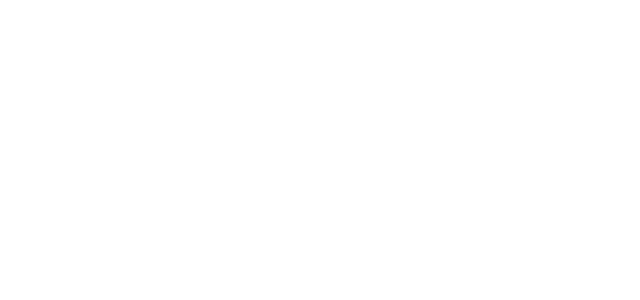
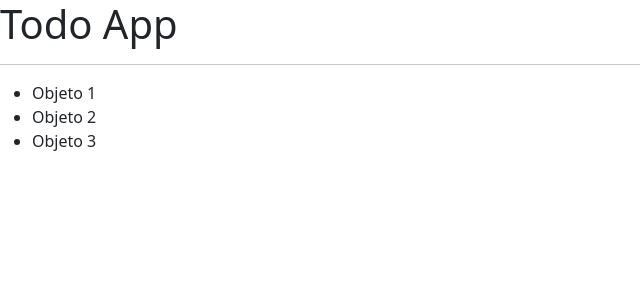
Before and after one commit to LuisJavier55/05-HOOKNEW, a React (Vite) app: page / in a window 1280 px wide. Shown: the top 300 px of the page, without its empty margins (0-640 px from the left). Built offline with nearby package versions, Linux system fonts and the light colour scheme.

Commit message:
se agregaron los nuevos archivos en donde comenzaremos a ver el useReducer

```diff
--- /dev/null
+++ b/src/08-useReducer/TodoApp.jsx
@@ -0,0 +1,29 @@
+import { useReducer } from "react"
+import { todoReducer } from "./todoReducer"
+
+//-3-Creamos nuestro estado inicial
+const estadoInicial = [{
+  id:1,
+  descripcion: "Primer Estado",
+  done: false
+}]
+
+export const TodoApp = () => {
+//-2- creamos nuestro useReducer
+   const [stado, dispatch] = useReducer(todoReducer,estadoInicial)
+
+
+  return (
+    <>
+    <h1>Todo App</h1>
+
+    <hr />
+
+    <ul>
+        <li>Objeto 1</li>
+        <li>Objeto 2</li>
+        <li>Objeto 3</li>
+    </ul>
+    </>
+  )
+}
--- a/src/08-useReducer/intro-reducer.js
+++ b/src/08-useReducer/intro-reducer.js
@@ -1,4 +1,6 @@
-
+// Recuerda que un reducer es una función que recibe el estado actual y una acción, y devuelve un nuevo estado.
+// Es una función puramente declarativa que no debe modificar el estado original, sino que debe devolver una copia
+// del estado actualizado según el tipo de acción que se haya recibido.
 
 // Debemos de generar el estado incial el cual va estar nuestro Reducer
 
@@ -9,14 +11,15 @@
 }]
 
 //Mandar al estado inicial en el Reducer; reducer es una funcion que nos ayudara a mandar el estado
-//al crear nuestra funcion, tendra dos argumentos el estado(state)donde enviaremos el estado inicial
-//y nuestra accion(action) es la accion que queramos que haga, agregar, eliminar, modifiar etc
+//al crear nuestra funcion, tendra dos argumentos
+// El estado actual(state): el valor del estado antes de la acción.
+//La acción(action): un objeto que describe qué debe cambiar en el estado.
     const todoReducer = (state = estadoInicial, action = {}) =>{
 
         //! este paso es el ultimo
         // se agregara una condicion para saber si nuestro nuevo estado llega, con nuestro accion creada (addTodoAction)
         // si nuestro tipo de accion es iagual ?
-        if (action.type === '[TODO] agregar todo'){
+        if (action.type === '[TODO] agregar todo'){ //si es verdadero manda la nueva vercion del estado con return
 
             //retorna el estado anterior(initiaState)con spread y el estado nuevo
             return[...state, action.payload]
@@ -30,7 +33,7 @@
     let todos = todoReducer()
 
 
-    //creamos un nuevo estado el cual se enviara para que se añada
+    //creamos un nuevo estado el cual se enviara para que se añada el nuevo objeto
     const NewEstado = {
         id:2,
         todos:'este es el nuevo cielo',
--- /dev/null
+++ b/src/08-useReducer/todoReducer.js
@@ -0,0 +1,12 @@
+
+
+export const todoReducer = (estadoInicial=[], action) =>{
+    switch (action.type) {
+        case "ABC":
+            throw new Error ("Action denegada");
+
+        default:
+            return estadoInicial;
+    }
+
+}
--- a/src/main.jsx
+++ b/src/main.jsx
@@ -1,7 +1,9 @@
 import { StrictMode } from 'react'
 import { createRoot } from 'react-dom/client'
+import { TodoApp } from './08-useReducer/TodoApp'
+
+// import './08-useReducer/intro-reducer'
 // import { Padre } from './07-tarea-memo/Padre'
-import './08-useReducer/intro-reducer'
 // import { CallbackHook } from './06-memos/CallbackHook'
 // import { MemoHook } from './06-memos/memorizeHook'
 // import { Memorize } from './06-memos/memorize'
@@ -15,6 +17,6 @@
 
 createRoot(document.getElementById('root')).render(
   <StrictMode>
-    {/* <Padre /> */}
+    <TodoApp />
   </StrictMode>,
 )
```
